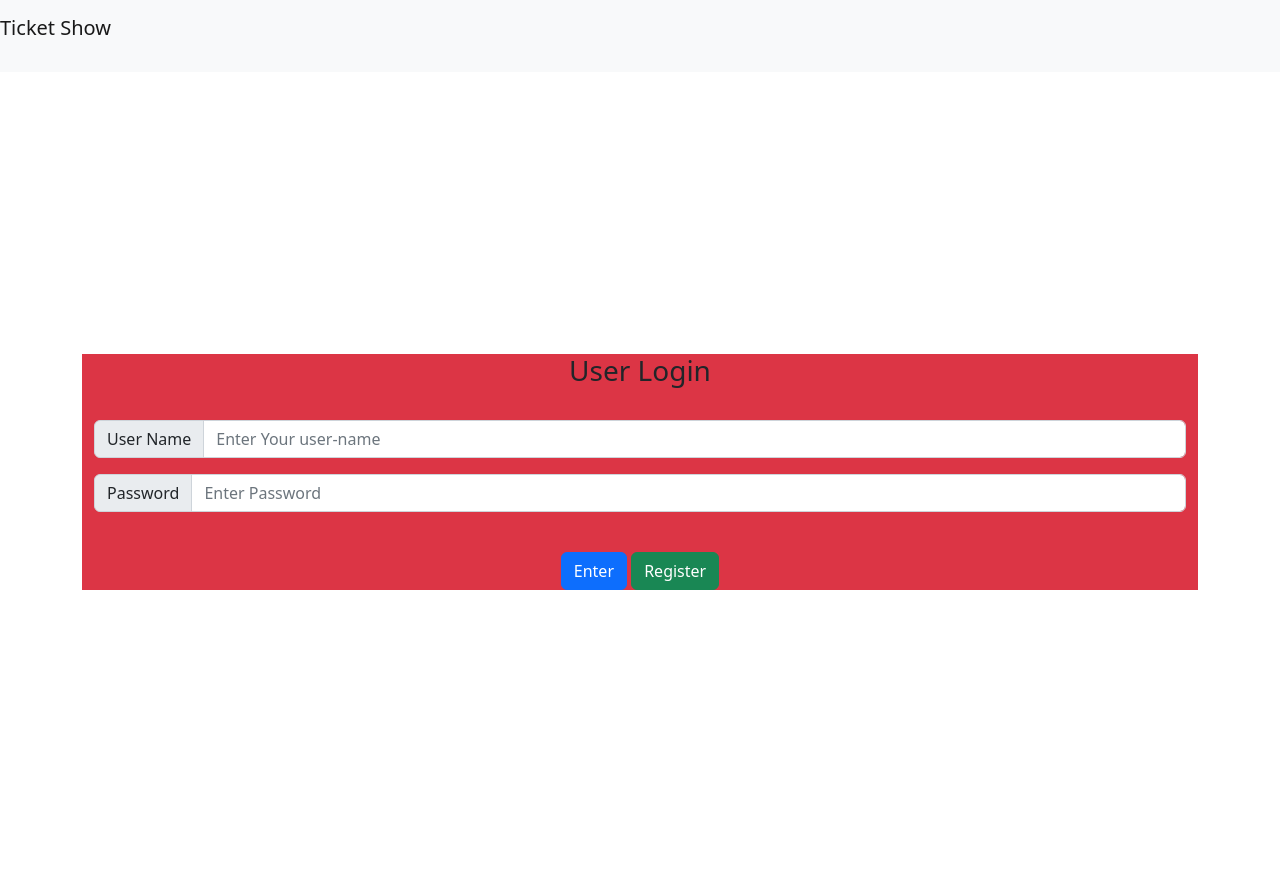
After one commit to VivekKumarKamal/Book-movies-shows-Tickets, a Flask app: page /user-login in a window 1280 px wide. The commit adds this page. Run offline with Flask 3, Linux system fonts and the light colour scheme; some libraries are stand-ins or nearby versions.

Commit message:
login, log-out, new user, dashboard for admin/user

```diff
--- /dev/null
+++ b/website/templates/user_files/web_user-login.html
@@ -0,0 +1,47 @@
+{% extends "web_base.html" %}
+{% block title %}Home{% endblock %}
+{% block content %}
+
+
+<section class="">
+
+  <div class="container-fluid px-0">
+    <div class="row g-0 text-center vh-100">
+
+      <div class=" bg-danger align-self-center">
+        <h3 align="center">User Login</h3>
+          <br>
+        <div class="container">
+        <form action="" method="POST">
+
+            <div class="input-group mb-3">
+                <label for="admin_user_name" class="input-group-text">User Name</label>
+                <input type="text"
+                class="form-control"
+                id="admin_user_name"
+                name="user_name"
+                placeholder="Enter Your user-name"/>
+            </div>
+
+            <div class="input-group mb-3">
+                <label for="admin_password" class="input-group-text">Password</label>
+                <input type="password"
+                class="form-control"
+                id="admin_password"
+                name="password"
+                placeholder="Enter Password"/>
+            </div>
+            <br>
+            <button type="submit" class="btn btn-primary">Enter</button>
+            <a href="/sign-up"><button type="button" class="btn btn-success">Register</button></a>
+
+        </form>
+      </div>
+
+      </div>
+    </div>
+  </div>
+</section>
+
+
+{% endblock %}
--- a/website/templates/web_base.html
+++ b/website/templates/web_base.html
@@ -25,10 +25,58 @@
 
 
 <body>
+    <header class="navbar navbar-expand-sm navbar-light bg-light">
+
+        <button
+            class="navbar-toggler"
+            type="button"
+            data-toggle="collapse"
+            data-target="#navbar">
+            <span class="navbar-toggler-icon"></span>
+        </button>
+        <div class="collapse navbar-collapse" id="navbar">
+            <div class="navbar-nav">
+                {% if current_user.is_authenticated %}
+                <a href="/" class="nav-item nav-link navbar-brand me-auto">Ticket Show</a>
+                {% else %}
+                <p class="nav-item navbar-brand me-auto">Ticket Show</p>
+                {% endif %}
+
+                {% if current_user.is_authenticated %}
+
+                <form class="navbar-nav mx-5" method="POST" action="{{ url_for('web_views.search') }}">
+                  <input class="form-control" required name="searched" type="search" placeholder="Search" aria-label="Search">
+                  <button class="btn btn-outline-success" type="submit">Search</button>
+                </form>
 
 
-    <header class="navbar navbar-expand-sm navbar-light bg-light mb-10">
-        <h3>Ticket Show</h3>
+                <ul class="navbar-nav ms-5">
+                  <li class="nav-item">
+                    <a href="/" class="nav-link" id="home">Home</a>
+                  </li>
+                  {% if current_user.admin == 0 %}
+                      <li class="nav-item">
+                        <a href="/profile/{{ current_user.user_name }}" class="nav-link">Profile</a>
+                      </li>
+
+                        <li class="nav-item">
+                        <a href="/profile/{{ current_user.user_name }}" class="nav-link">Bookings</a>
+                      </li>
+                  {% else %}
+                      <li class="nav-item">
+                        <a href="/profile/{{ current_user.user_name }}" class="nav-link">Summary</a>
+                      </li>
+                  {% endif %}
+
+                  <li class="nav-item">
+                    <a href="/log-out" class="nav-link" id="logout">Log-out</a>
+                  </li>
+
+                  {% endif %}
+
+                </ul>
+            </div>
+        </div>
     </header>
 
     <div class="container">
--- a/website/web_auth.py
+++ b/website/web_auth.py
@@ -11,9 +11,40 @@ web_auth = Blueprint('web_auth', __name__)
 
 
 
-@web_auth.route('/login', methods=['GET', 'POST'])
-def login():
-    return render_template("web_login.html")
+@web_auth.route('/admin-login', methods=['GET', 'POST'])
+def admin_login():
+    if request.method =='POST':
+        user_name = request.form.get('user_name')
+        password = request.form.get('password')
+
+        admin = User.query.filter_by(user_name=user_name, admin=1).first()
+        if not admin:
+            flash("No User found with this User-Name", category='error')
+        else:
+            if admin.password == password:
+
+                login_user(admin)
+
+                return render_template('admin_files/web_admin-dashboard.html')
+    return render_template("admin_files/web_admin-login.html")
+
+
+@web_auth.route('/user-login', methods=['GET', 'POST'])
+def user_login():
+    if request.method == 'POST':
+        user_name = request.form.get('user_name')
+        password = request.form.get('password')
+
+        user = User.query.filter_by(user_name=user_name, admin=0).first()
+        if not user:
+            flash("No User found with this User-Name", category='error')
+        else:
+            if user.password == password:
+                login_user(user)
+
+                return render_template('user_files/web_user-dashboard.html')
+    return render_template("user_files/web_user-login.html")
+
 
 
 
@@ -25,12 +56,12 @@ def signup():
         password = request.form.get('password')
         confirm_password = request.form.get('confirm_password')
         # print(user_name, name)
-        user = User.query.filter_by(user_name=user_name).first()
+        user = User.query.filter_by(user_name=user_name, admin=0).first()
         # print(user)
 
         if user:
             flash("This user already exists. Log in", category='error')
-            redirect(url_for('web_auth.login'))
+            redirect(url_for('web_auth.user_login'))
 
         elif password != confirm_password:
             flash("Passwords don't match", category='error')
@@ -47,6 +78,13 @@ def signup():
             flash('Account Created!', category='success')
             login_user(new_user, remember=True)
 
-            return redirect(url_for('web_views.feed', user=current_user, user_name=new_user.user_name))
+            return redirect(url_for('web_views.home', user=current_user, admin=False))
 
-    return render_template('web_sign-up.html', user=current_user)
+    return render_template('web_sign-up.html')
+
+
+@web_auth.route('/log-out')
+@login_required
+def logout():
+    logout_user()
+    return redirect(url_for('web_views.home'))
```
Also changed, not shown: website/templates/admin_files/web_admin-dashboard.html (added, +9 -0 lines), website/templates/admin_files/web_admin-login.html (added, +45 -0 lines), website/templates/web_home.html (added, +43 -0 lines), website/templates/web_login.html (deleted, +0 -92 lines), website/web_views.py (+15 -2 lines), website/templates/admin_files/web_show-management.html (renamed from website/templates/web_show-management.html), website/templates/admin_files/web_venue-management.html (renamed from website/templates/web_venue-management.html), website/templates/user_files/web_book-ticket.html (renamed from website/templates/web_book-ticket.html), website/templates/user_files/web_user-dashboard.html (renamed from website/templates/web_feed.html).
